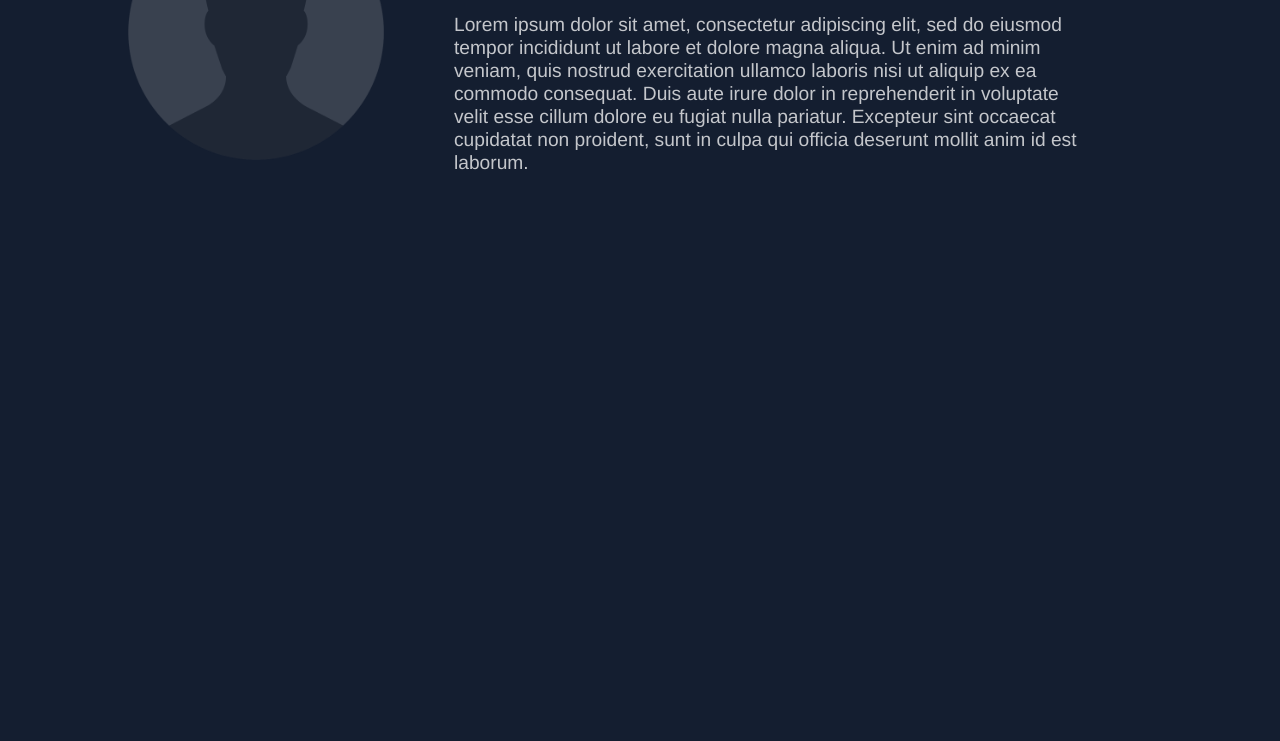
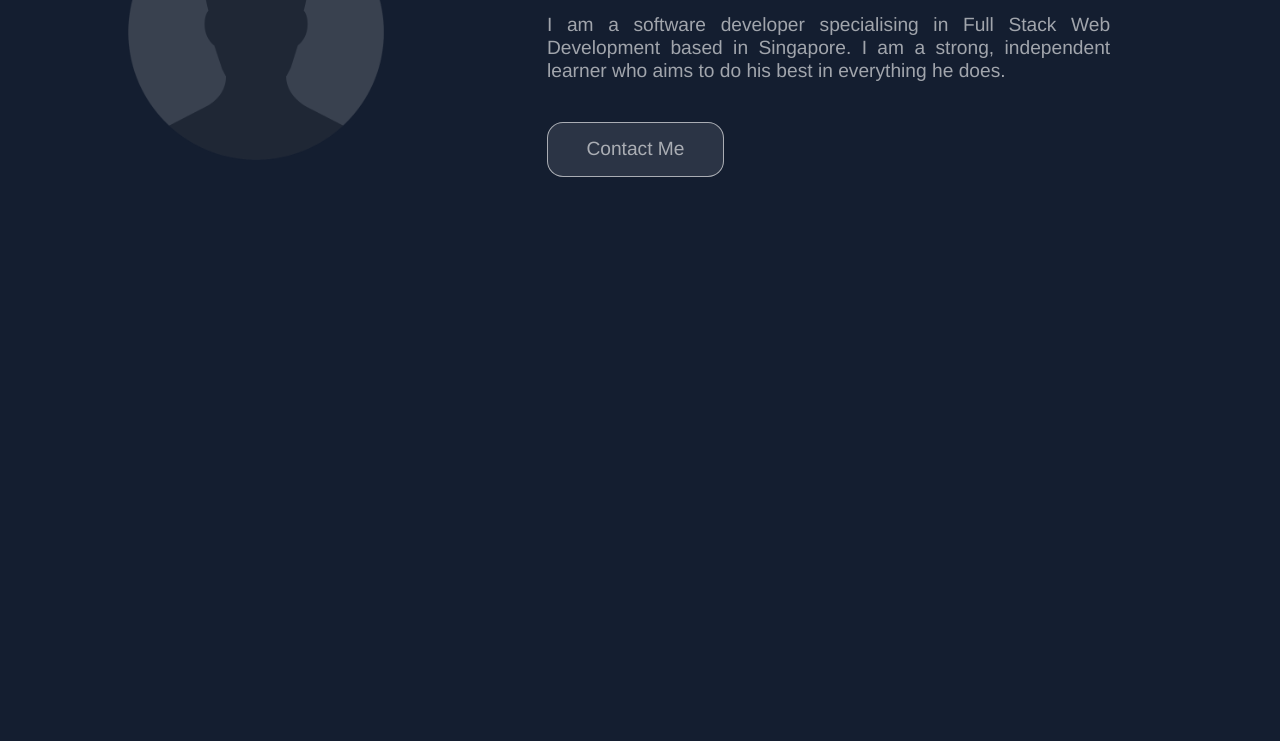
Before and after one commit to ztdevelops/online-portfolio, a website: page index.html in a window 1280 px wide. Shown: the part 176-917 px from the top of the page. Drawn offline with nearby package versions, Linux system fonts and the light colour scheme.

Commit message:
Cleaned up intro text, added contact me btn.

```diff
--- a/index.html
+++ b/index.html
@@ -33,24 +33,32 @@
     </nav>
     <div class="container content-segment width-fit-content content-segment-template">
         <img class="my-portrait" src="./src/user-placeholder.png">
-        <div class="typewriter col-lg-8 offset-4">
+        <div class="typewriter col-lg-7 offset-5">
             <h1>
-                Hello, my name is <span style="font-weight: bold; font-family: 'HelveticaNeue-Light', monospace;">Yue
+                Hello, my name is <span style="font-weight: bold; font-family: 'HelveticaNeue-Light', monospace; color: gold !important;">Yue
                     Zheng Ting</span>.
             </h1>
             <h2>
                 I make ideas come to life.
             </h2>
             <h4>
-                Lorem ipsum dolor sit amet, consectetur adipiscing elit,
+                I am a software developer specialising in Full Stack Web Development
+                based in Singapore. I am a strong, independent learner who aims to
+                do his best in everything he does.
+                <!-- Lorem ipsum dolor sit amet, consectetur adipiscing elit,
                 sed do eiusmod tempor incididunt ut labore et dolore magna
                 aliqua. Ut enim ad minim veniam, quis nostrud exercitation
                 ullamco laboris nisi ut aliquip ex ea commodo consequat. Duis
                 aute irure dolor in reprehenderit in voluptate velit esse
                 cillum dolore eu fugiat nulla pariatur. Excepteur sint occaecat
                 cupidatat non proident, sunt in culpa qui officia deserunt mollit
-                anim id est laborum.
+                anim id est laborum. -->
             </h4>
+            <div class="intro-contact-me">
+                <button type="button">
+                    Contact Me
+                </button>
+            </div>
         </div>
     </div>
 
--- a/style.css
+++ b/style.css
@@ -1,10 +1,10 @@
 :root {
-    /* --bg-colour: linear-gradient(to bottom, #243b55 0%, #141e30 100%); */
     --bg-colour: #141e30;
     --type-speed: 1s;
     --type-steps: 30;
     --h2-appear-after: 2s;
-    --h4-appear-after: 3.5s;
+    --h4-appear-after: 4s;
+    --secondary-header-text-colour: rgba(255, 255, 255, 0.6);
 }
 
 * {
@@ -24,6 +24,33 @@ body {
 nav {
     height: 10vh;
 }
+
+.intro-contact-me {
+    margin-top: 5vh;
+    visibility: hidden;
+    animation-duration: 1s;
+    animation-fill-mode: both;
+    animation: fade-in-bottom-animation 1s forwards;
+    animation-delay: 4s;
+}
+
+.intro-contact-me button {
+    background-color: rgba(255, 255, 255, 0.1);
+    border: 1px solid var(--secondary-header-text-colour);
+    border-radius: 16px;
+    padding: 1.5vh 3vw;
+    font-size: 1.5vw;
+    color: var(--secondary-header-text-colour) !important;
+    transition: all 0.2s ease-out;
+}
+
+.intro-contact-me button:hover {
+    background-color: rgba(255, 255, 255, 0.2);
+    color: white !important;
+    border: 1px solid white;
+    transition: all 0.2s ease-in;
+}
+
 
 .content-segment {
     margin-top: 10vh;
@@ -50,7 +77,7 @@ nav {
 
 .typewriter h2 {
     font-size: 2vw;
-    color: rgba(255, 255, 255, 0.75) !important;
+    color: var(--secondary-header-text-colour) !important;
     visibility: hidden;
     position: relative;
     width: fit-content;
@@ -60,13 +87,18 @@ nav {
 }
 
 .typewriter h4 {
-    color: rgba(255, 255, 255, 0.75) !important;
+    color: var(--secondary-header-text-colour) !important;
+    text-align: justify;
+    text-justify: inter-word;
     margin-top: 4vh;
     font-size: 1.5vw;
     visibility: hidden;
     position: relative;
-    width: 50vw;
-    animation: appearing-animation 0s var(--h2-appear-after) forwards;
+    width: 44vw;
+    animation-duration: 1s;
+    animation-fill-mode: both;
+    animation: appearing-animation 0s var(--h2-appear-after) forwards, fade-in-bottom-animation 1s forwards;
+    animation-delay: 4s;
 }
 
 
@@ -114,13 +146,6 @@ nav {
     animation: typing-animation var(--type-speed) steps(var(--type-steps)) forwards,
                 blinking-animation var(--h2-appear-after) steps(5, start) infinite;
     animation-delay: var(--h2-appear-after);
-}
-
-.typewriter h4 {
-    animation-duration: 1s;
-    animation-fill-mode: both;
-    animation: fade-in-bottom-animation 1s forwards;
-    animation-delay: 4s;
 }
 
 @keyframes typing-animation {
```
